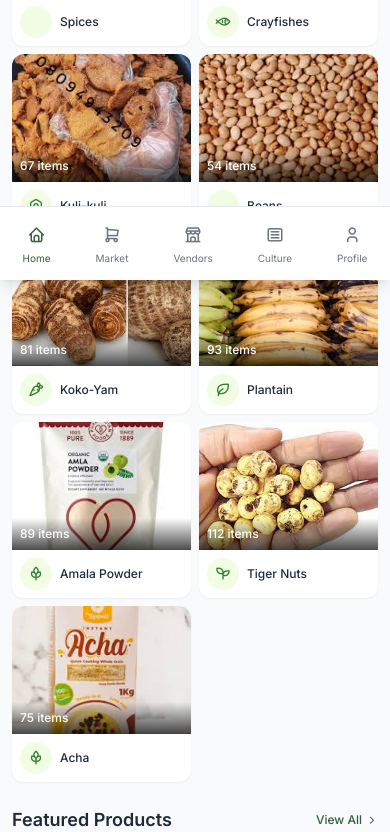
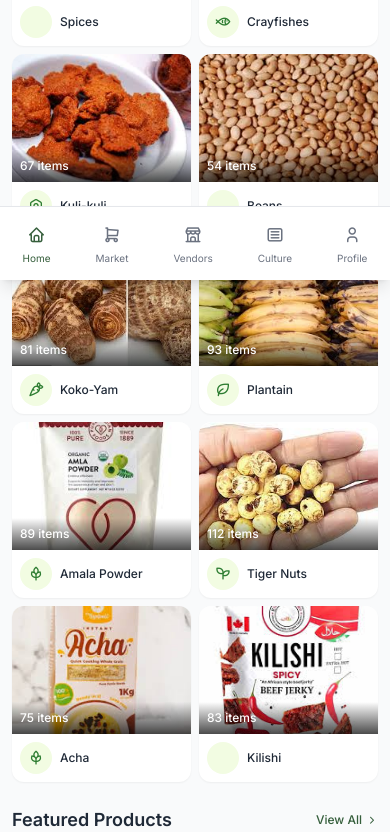
Before and after one commit to Lightiam/AfroConnect, a React (Vite) app: page / in a window 390 px wide. Shown: the part 564-1396 px from the top of the page. Built offline with nearby package versions, Linux system fonts and the light colour scheme; no server answers.

Commit message:
Update Marketplace Categories
Update the marketplace categories to replace an item and add a new item for mobile view.

```diff
--- a/src/components/afroconnect/MarketplaceCategories.tsx
+++ b/src/components/afroconnect/MarketplaceCategories.tsx
@@ -31,7 +31,7 @@ const MarketplaceCategories: React.FC = () => {
       name: "Kuli-kuli",
       icon: "nut",
       count: 67,
-      image: "/lovable-uploads/6317c600-e26d-482d-b363-778bc7cec112.png"
+      image: "/lovable-uploads/886cd2bb-3e33-46b7-af02-952c2938e6fd.png"
     },
     {
       id: "beans",
@@ -75,6 +75,13 @@ const MarketplaceCategories: React.FC = () => {
       count: 75,
       image: "/lovable-uploads/be9ec05d-bf4e-45ac-8c90-5b366c5a57f8.png"
     },
+    {
+      id: "kilishi",
+      name: "Kilishi",
+      icon: "beef",
+      count: 83,
+      image: "/lovable-uploads/33ba3b61-e137-4def-9737-fe32ae435a50.png"
+    },
   ];
 
   return (
```
Also changed, not shown: public/lovable-uploads/33ba3b61-e137-4def-9737-fe32ae435a50.png (added), public/lovable-uploads/886cd2bb-3e33-46b7-af02-952c2938e6fd.png (added).
